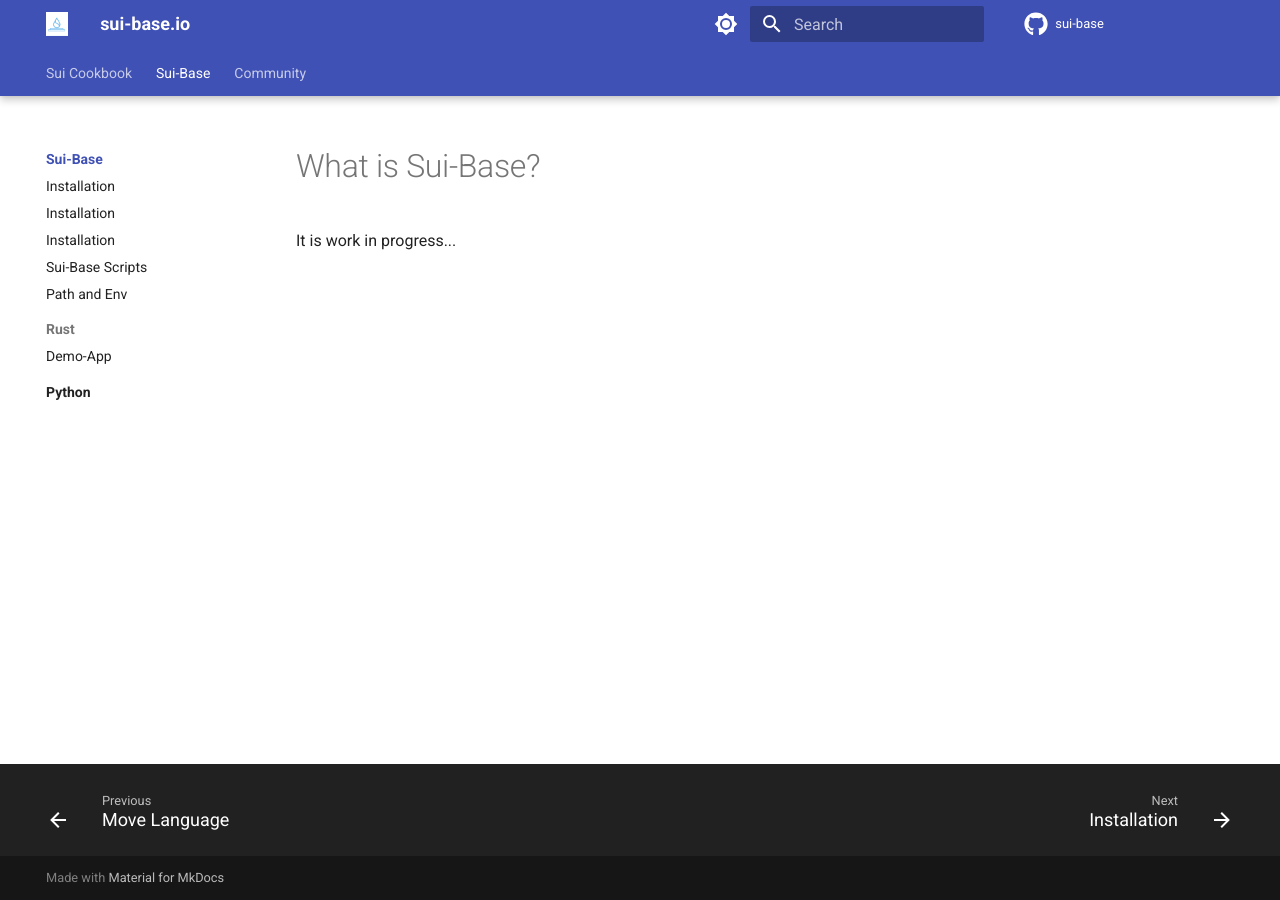
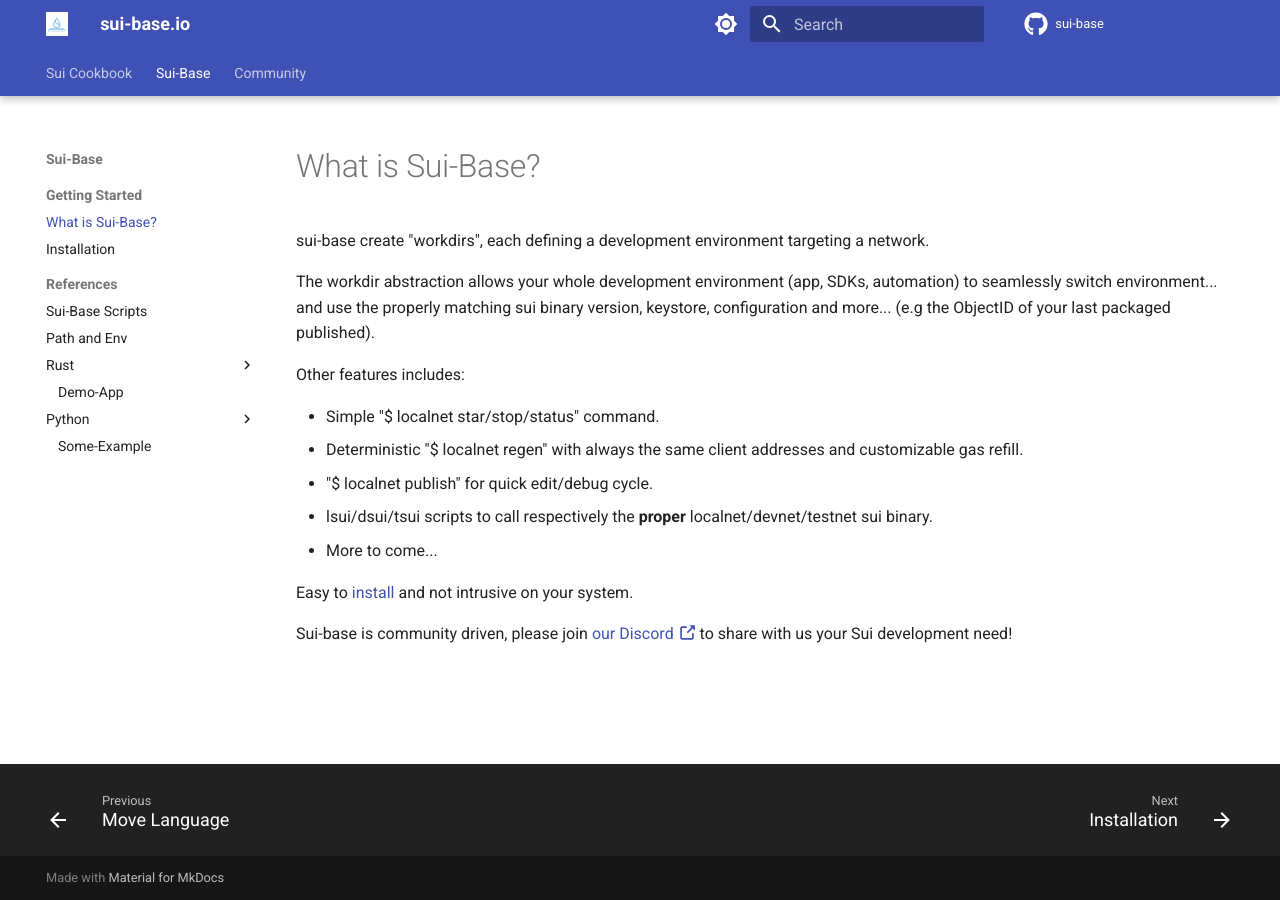
Before and after one commit to lc19997/sui-chain-base, an MkDocs documentation site: the page built from docs/website/index.md, in a window 1280 px wide. Built offline with MkDocs 1.6.1 and Material for MkDocs 9.7.7, drawn with Linux system fonts in a browser that asks for light colours; comment, search, counter and statistics services are not loaded.

Commit message:
Docs update

```diff
--- a/docs/mkdocs.yml
+++ b/docs/mkdocs.yml
@@ -44,7 +44,7 @@
     - content.tooltips
     # - header.autohide
     - navigation.expand
-    - navigation.indexes
+    # - navigation.indexes   Note: Incompatible with toc.integrate
     - navigation.instant
     # - navigation.prune
     - navigation.sections
@@ -122,14 +122,12 @@
 ##########################################################################
 nav:
   - "Sui Cookbook":
-      - "Getting Started":
-          - "Introduction": cookbook.md
-          - "Sui Installation": cookbook/sui-install.md
+      - "Introduction": cookbook/index.md
 
+      # Uncomment these to see better how the cookbook may look like
       - "Guides":
           - "Sui Basic Concepts": cookbook/sui-intro.md
           - "Move Language": cookbook/move.md
-
       - "Code Snippets":
           - "Example 1": cookbook/test/Subject1.md
           - "Example 2": cookbook/test/Subject2.md
@@ -139,17 +137,17 @@
           - "Subject3": cookbook/test/Subject3.md
 
   - "Sui-Base":
-      - "Sui-Base": index.md
-      - "Installation": how-to/todo.md
-      - "Using Localnet": how-to/todo.md
-      - "Using Devnet": how-to/todo.md
-      - "Sui-Base Scripts": how-to/scripts.md
-      - "Path and Env": reference.md
-      - "Rust":
-          - "Demo-App": rust/demo-app/README.md
-      - "Python":
-          - "Some-Example": python/README.md
+      - Getting Started:
+          - "What is Sui-Base?": index.md
+          - "Installation": how-to/install.md
+      - References:
+          - "Sui-Base Scripts": how-to/scripts.md
+          - "Path and Env": references.md
+          - "Rust":
+              - "Demo-App": rust/demo-app/README.md
+          - "Python":
+              - "Some-Example": python/README.md
 
   - "Community":
-      - "Contribute": community.md
-      - "External Links": links.md
+      - "Contribute": community/index.md
+      - "Resources": links.md
--- a/docs/website/index.md
+++ b/docs/website/index.md
@@ -3,4 +3,19 @@
   - toc
 ---
 # What is Sui-Base?
-It is work in progress...
+
+sui-base create "workdirs", each defining a development environment targeting a network.
+
+The workdir abstraction allows your whole development environment (app, SDKs, automation) to seamlessly switch environment... and use the properly matching sui binary version, keystore, configuration and more... (e.g the ObjectID of your last packaged published).
+
+Other features includes:
+
+  * Simple "$ localnet star/stop/status" command.
+  * Deterministic "$ localnet regen" with always the same client addresses and customizable gas refill.
+  * "$ localnet publish" for quick edit/debug cycle.
+  * lsui/dsui/tsui scripts to call respectively the **proper** localnet/devnet/testnet sui binary.
+  * More to come...
+
+Easy to [install](how-to/install.md) and not intrusive on your system.
+
+Sui-base is community driven, please join [our Discord :octicons-link-external-16:](https://discord.com/invite/Erb6SwsVbH) to share with us your Sui development need!
```
Also changed, not shown: docs/website/cookbook.md (deleted, +0 -6 lines), docs/website/cookbook/index.md (added, +10 -0 lines), docs/website/cookbook/sui-intro.md (+1 -1 lines), docs/website/how-to/install.md (added, +5 -0 lines), docs/website/links.md (+2 -3 lines), docs/website/community/index.md (renamed from docs/website/community.md), docs/website/referenced.md (renamed from docs/website/reference.md), rust/demo-app/docs/README.md.
